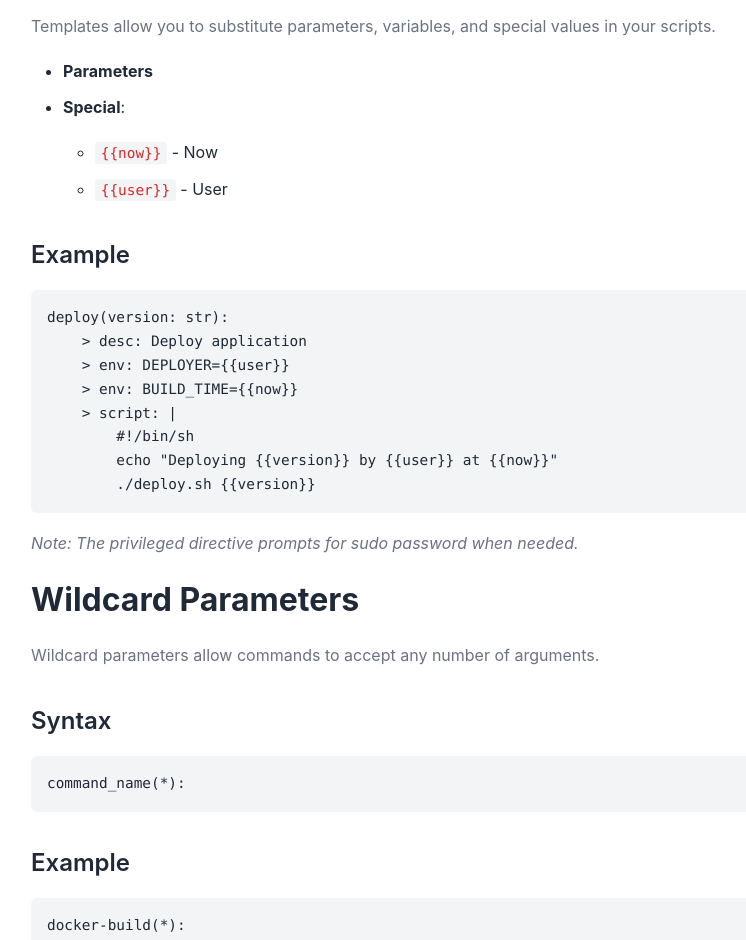
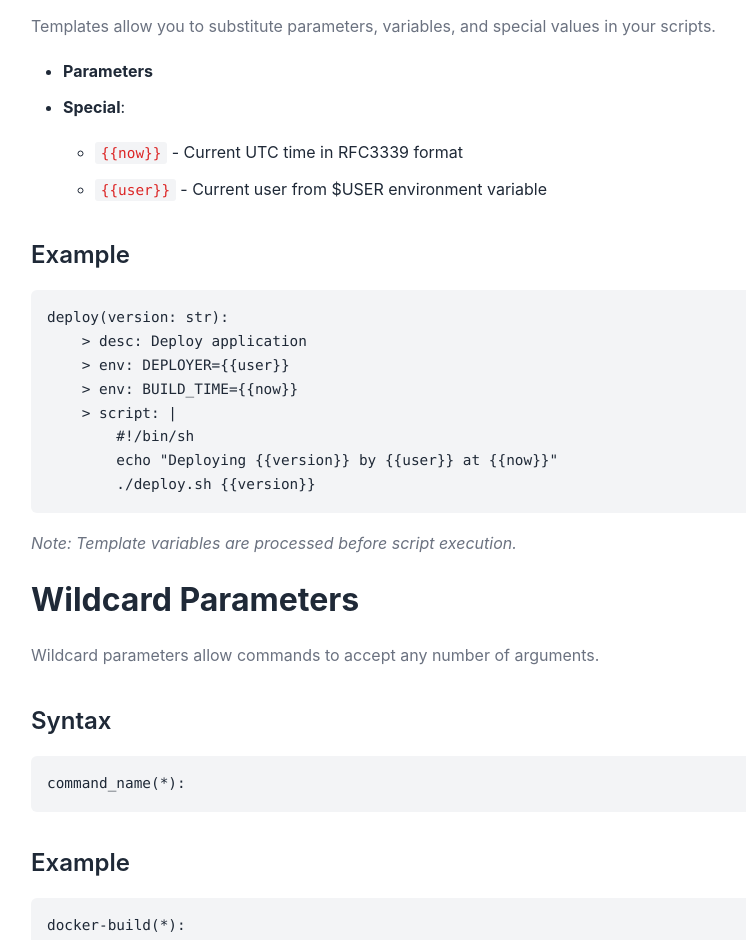
Before and after one commit to quonaro/Nest, a Vue app: page /guides in a window 1280 px wide. Shown: the part 11060-12000 px from the top of the page, without its empty margins (358-1104 px from the left). Built offline with nearby package versions, Linux system fonts and the light colour scheme.

Commit message:
Enhance documentation in Guides.vue by providing clearer descriptions for template variables and notes regarding script execution. Update section titles for improved clarity and differentiate between functions and commands, ensuring a better understanding for users.

```diff
--- a/src/views/Guides.vue
+++ b/src/views/Guides.vue
@@ -344,8 +344,8 @@ $ nest dev lint -f true       # Use short alias</code></pre>
           <li><strong>Parameters</strong></li>
           <li><strong>Special</strong>:
             <ul>
-              <li><code v-pre>{{now}}</code> - Now</li>
-              <li><code v-pre>{{user}}</code> - User</li>
+              <li><code v-pre>{{now}}</code> - Current UTC time in RFC3339 format</li>
+              <li><code v-pre>{{user}}</code> - Current user from $USER environment variable</li>
             </ul>
           </li>
         </ul>
@@ -359,7 +359,7 @@ $ nest dev lint -f true       # Use short alias</code></pre>
         #!/bin/sh
         echo "Deploying {{version}} by {{user}} at {{now}}"
         ./deploy.sh {{version}}</code></pre>
-        <p><em>Note: The privileged directive prompts for sudo password when needed.</em></p>
+        <p><em>Note: Template variables are processed before script execution.</em></p>
       </section>
 
       <section id="wildcard">
@@ -380,7 +380,7 @@ $ nest dev lint -f true       # Use short alias</code></pre>
         <pre v-pre><code>$ nest docker-build
 $ nest docker-build --pull
 $ nest docker-build --pull --build-arg KEY=value</code></pre>
-        <p><em>Note: The privileged directive prompts for sudo password when needed.</em></p>
+        <p><em>Note: All arguments passed to the command are forwarded using &#123;&#123;*&#125;&#125;.</em></p>
       </section>
 
       <section id="privileged">
@@ -544,11 +544,11 @@ build():
         # Or call without arguments if function has defaults
         deploy(version="1.0.0")</code></pre>
 
-        <h3>Vs Commands</h3>
+        <h3>Functions vs Commands</h3>
         <ul>
-          <li>Vs1</li>
-          <li>Vs2</li>
-          <li>Vs3</li>
+          <li>Functions are reusable code blocks, commands are executable tasks</li>
+          <li>Functions are called from within scripts, commands are called from CLI</li>
+          <li>Functions can be used across multiple commands, commands are standalone</li>
         </ul>
       </section>
 
```
